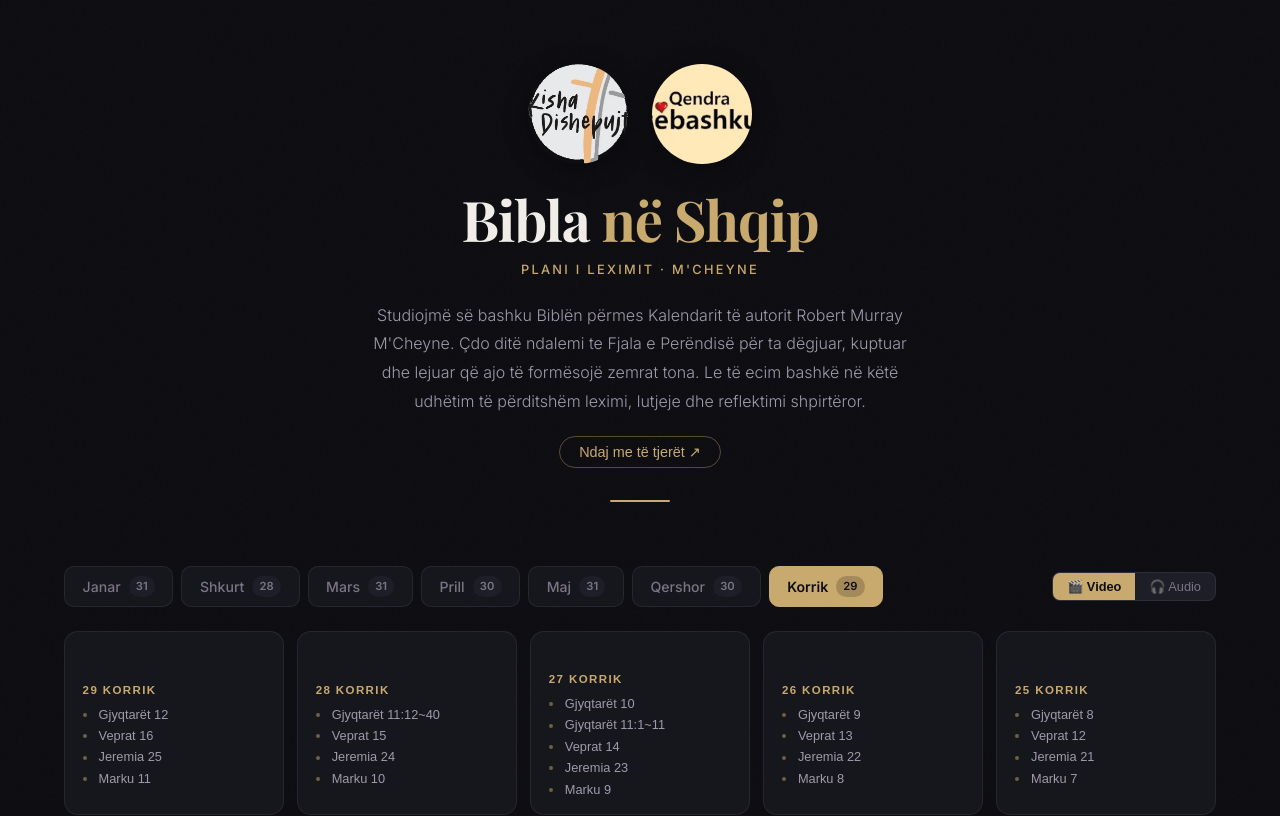
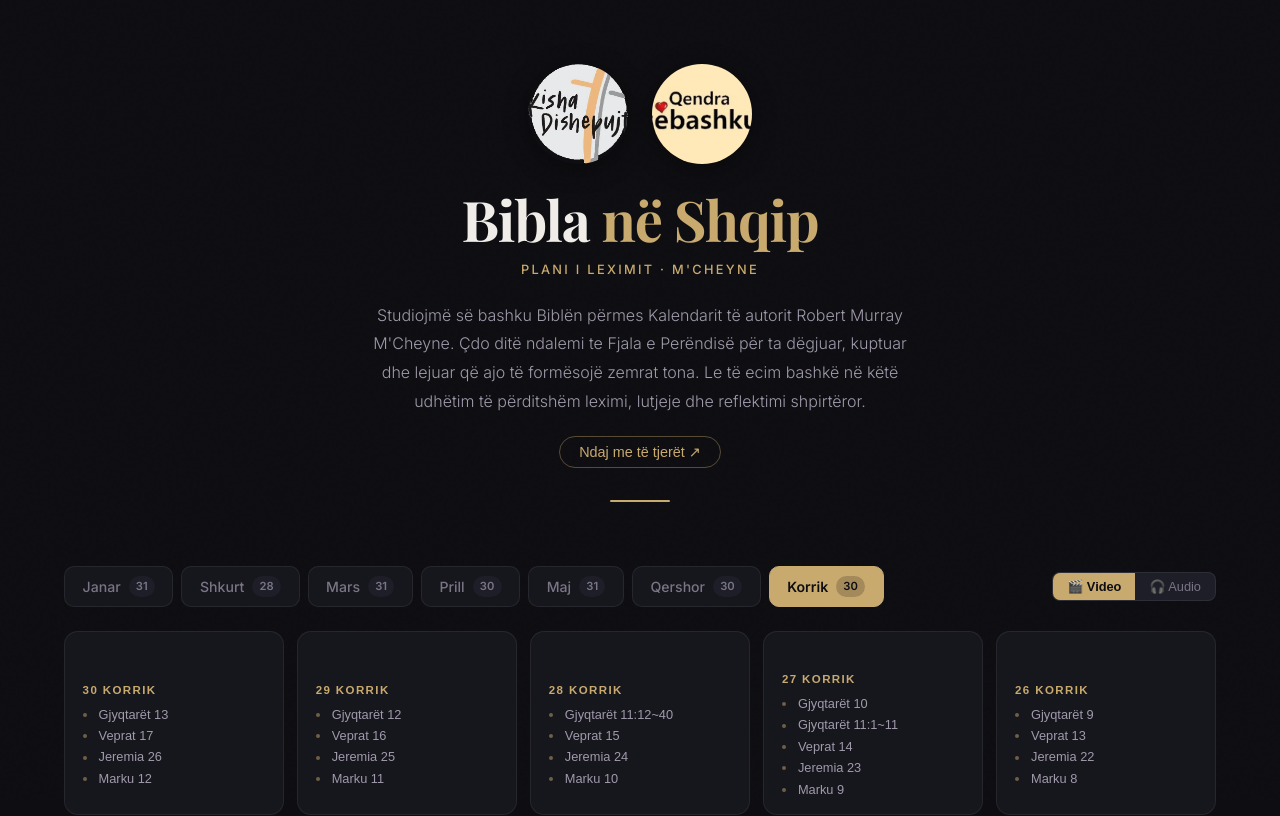
Before and after one commit to jeffandmeredith-max/bibla-shqip, a React (Vite) app: page / in a window 1280 px wide. Shown: the top 816 px of the page. Built offline with nearby package versions, Linux system fonts and the light colour scheme.

Commit message:
chore: daily update 2026-07-30

```diff
--- a/src/data/july.js
+++ b/src/data/july.js
@@ -745,5 +745,28 @@ export const july = [
         "start": 807
       }
     ]
+  },
+  {
+    "day": 30,
+    "date": "30 Korrik",
+    "videoId": "FGZxhcrj89Y",
+    "readings": [
+      {
+        "title": "Gjyqtarët 13",
+        "start": 0
+      },
+      {
+        "title": "Veprat 17",
+        "start": 244
+      },
+      {
+        "title": "Jeremia 26",
+        "start": 566
+      },
+      {
+        "title": "Marku 12",
+        "start": 799
+      }
+    ]
   }
 ]
```
